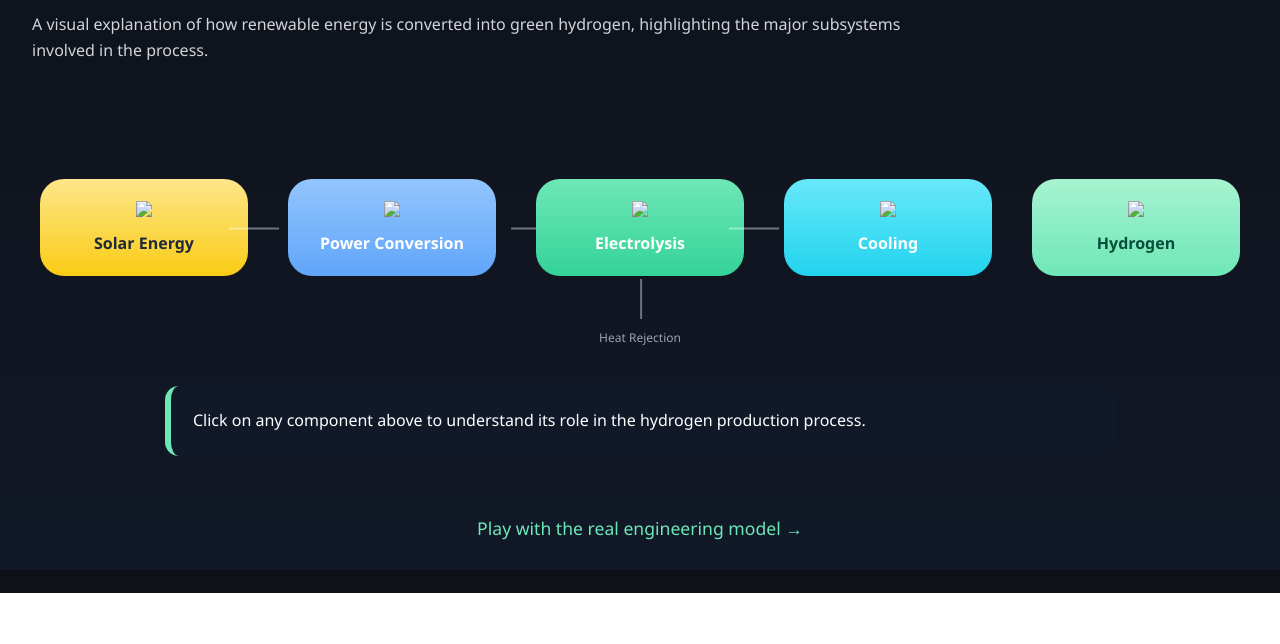
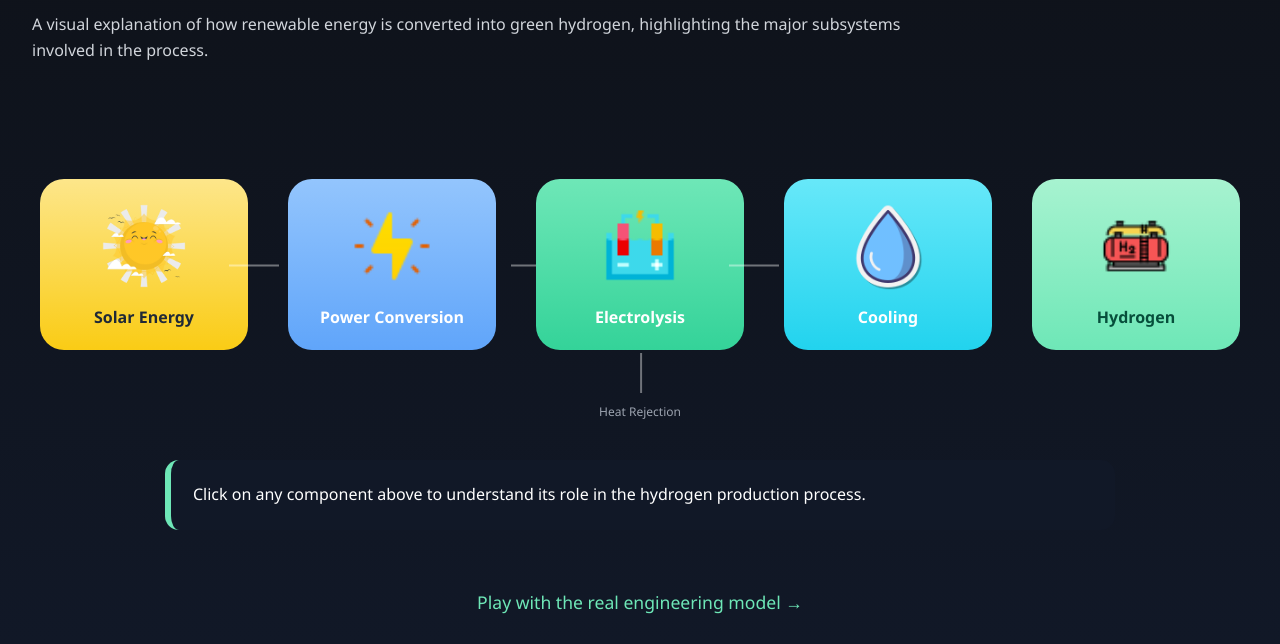
Before and after one commit to bitantheta/renewable-hydrogen-system, a plain HTML site: page index.html in a window 1280 px wide. Shown: the part 207-851 px from the top of the page. Before the commit the page ends 800 px from the top, so only its background shows below. Drawn offline with Linux system fonts and the light colour scheme.

Commit message:
Update index.html

```diff
--- a/index.html
+++ b/index.html
@@ -27,19 +27,19 @@
 <section class="system">
 
   <div class="component solar" data-key="solar">
-    <img src="images/solar.png">
+    <img src="assets/images/solar.png" alt="Solar Energy">
     <span>Solar Energy</span>
     <div class="connector right">Electrical Power</div>
   </div>
 
   <div class="component power" data-key="power">
-    <img src="images/power.png">
+    <img src="assets/images/power.png">
     <span>Power Conversion</span>
     <div class="connector right">DC Power</div>
   </div>
 
   <div class="component electrolyzer" data-key="electrolyzer">
-    <img src="images/electrolyzer.png">
+    <img src="assets/images/electrolyzer.png">
     <span>Electrolysis</span>
 
     <div class="connector right">Hydrogen Flow</div>
@@ -47,12 +47,12 @@
   </div>
 
   <div class="component cooling" data-key="cooling">
-    <img src="images/cooling.png">
+    <img src="assets/images/cooling.png">
     <span>Cooling</span>
   </div>
 
   <div class="component hydrogen" data-key="hydrogen">
-    <img src="images/hydrogen.png">
+    <img src="assets/images/hydrogen.png">
     <span>Hydrogen</span>
   </div>
 
```
